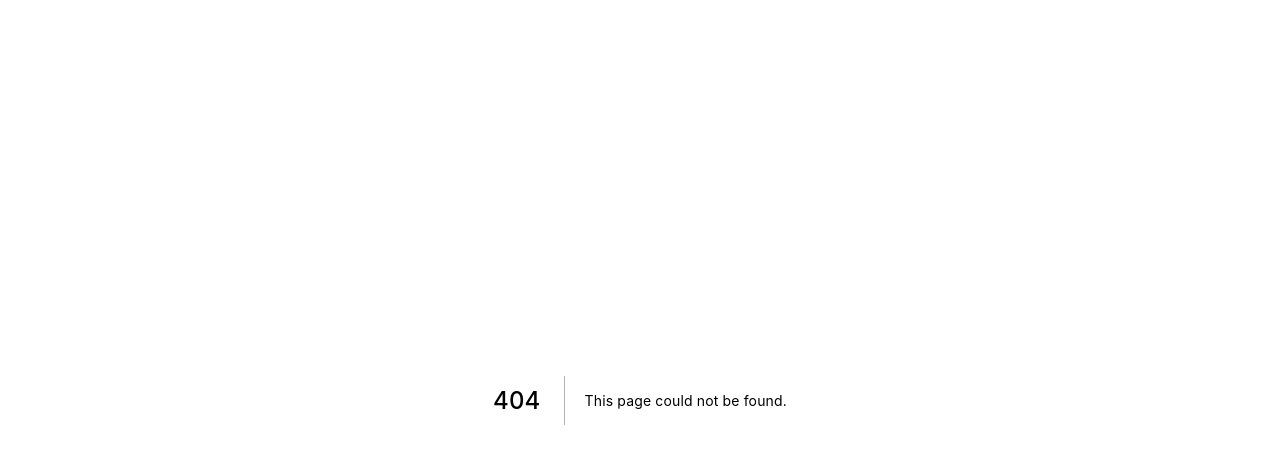
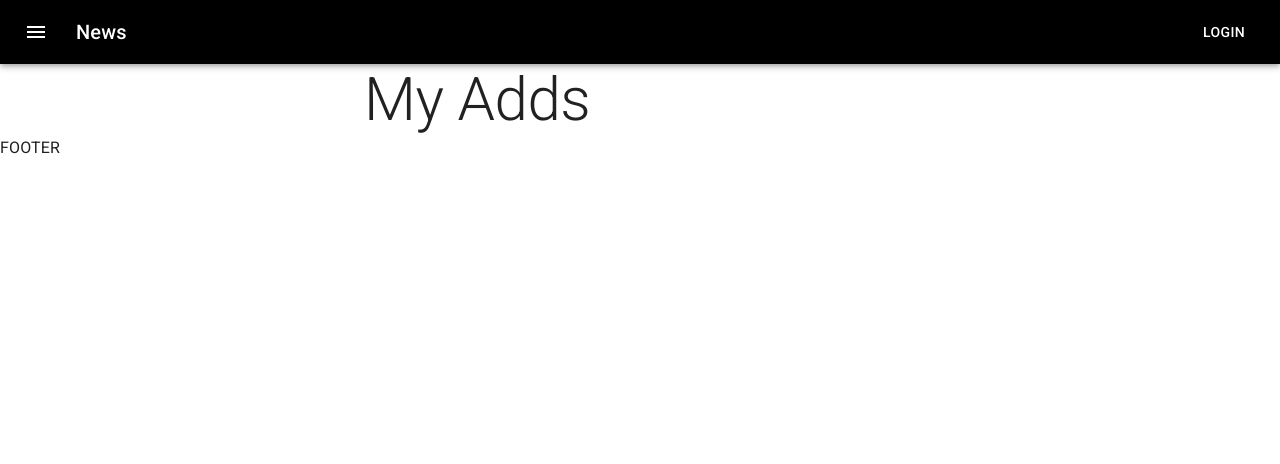
Before and after one commit to williampgdias/anunx, a Next.js app: page /user/dashboard in a window 1280 px wide. Before the commit this address had no page. Shown: the top 464 px of the page. Built offline with nearby package versions, Linux system fonts and the light colour scheme.

Commit message:
Tentando adicionar makeStyles

```diff
--- a/pages/_app.js
+++ b/pages/_app.js
@@ -11,7 +11,7 @@
   return (
     <React.Fragment>
       <Head>
-        <title>My page</title>
+        <title>Anunx</title>
         <meta
           name='viewport'
           content='minimum-scale=1, initial-scale=1, width=device-width'
--- a/pages/index.js
+++ /dev/null
@@ -1,6 +0,0 @@
-import Head from 'next/head';
-import Image from 'next/image';
-
-export default function Home() {
-  return <div>index</div>;
-}
--- /dev/null
+++ b/pages/user/dashboard.js
@@ -0,0 +1,28 @@
+import { Container, Typography, styled } from '@mui/material';
+import TemplateDefault from '../../src/templates/Default';
+
+const useStyles = styled((theme) => ({
+  container: {
+    padding: theme.spacing(8, 0, 6),
+  },
+}));
+
+export default function Home() {
+  const classes = useStyles();
+
+  return (
+    <TemplateDefault>
+      <Container
+        maxWidth='sm'
+        className={classes.container}
+      >
+        <Typography
+          component='h1'
+          variant='h2'
+        >
+          My Adds
+        </Typography>
+      </Container>
+    </TemplateDefault>
+  );
+}
--- /dev/null
+++ b/src/components/Header.js
@@ -0,0 +1,36 @@
+import * as React from 'react';
+import AppBar from '@mui/material/AppBar';
+import Box from '@mui/material/Box';
+import Toolbar from '@mui/material/Toolbar';
+import Typography from '@mui/material/Typography';
+import Button from '@mui/material/Button';
+import IconButton from '@mui/material/IconButton';
+import MenuIcon from '@mui/icons-material/Menu';
+
+export default function ButtonAppBar() {
+  return (
+    <Box sx={{ flexGrow: 1 }}>
+      <AppBar position='static'>
+        <Toolbar>
+          <IconButton
+            size='large'
+            edge='start'
+            color='inherit'
+            aria-label='menu'
+            sx={{ mr: 2 }}
+          >
+            <MenuIcon />
+          </IconButton>
+          <Typography
+            variant='h6'
+            component='div'
+            sx={{ flexGrow: 1 }}
+          >
+            News
+          </Typography>
+          <Button color='inherit'>Login</Button>
+        </Toolbar>
+      </AppBar>
+    </Box>
+  );
+}
--- /dev/null
+++ b/src/templates/Default.js
@@ -0,0 +1,13 @@
+import Header from '../components/Header';
+
+const Default = ({ children }) => {
+  return (
+    <>
+      <Header />
+      {children}
+      <footer>FOOTER</footer>
+    </>
+  );
+};
+
+export default Default;
```
